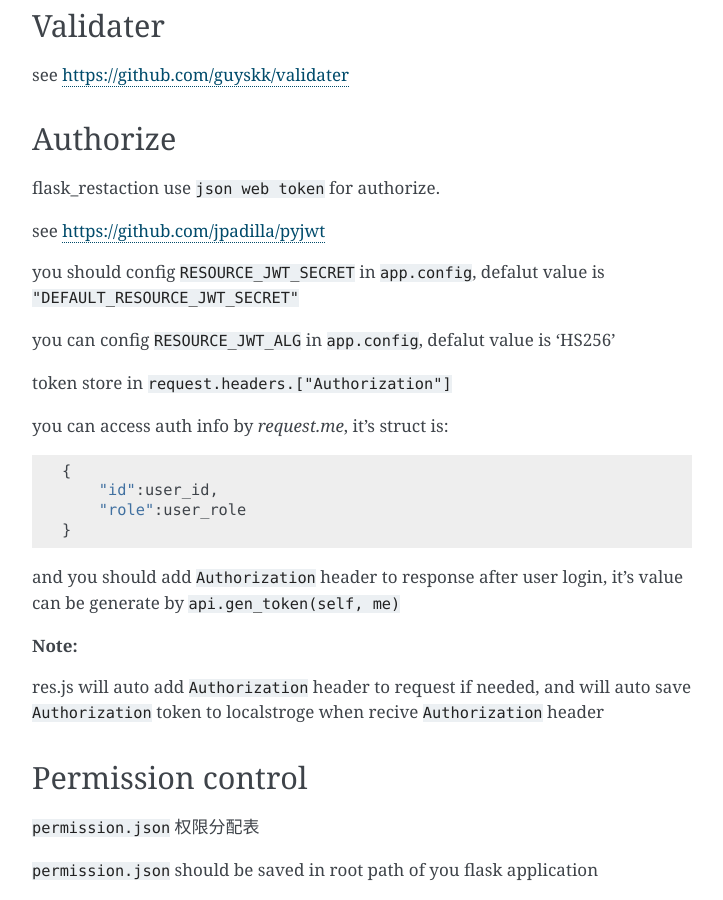
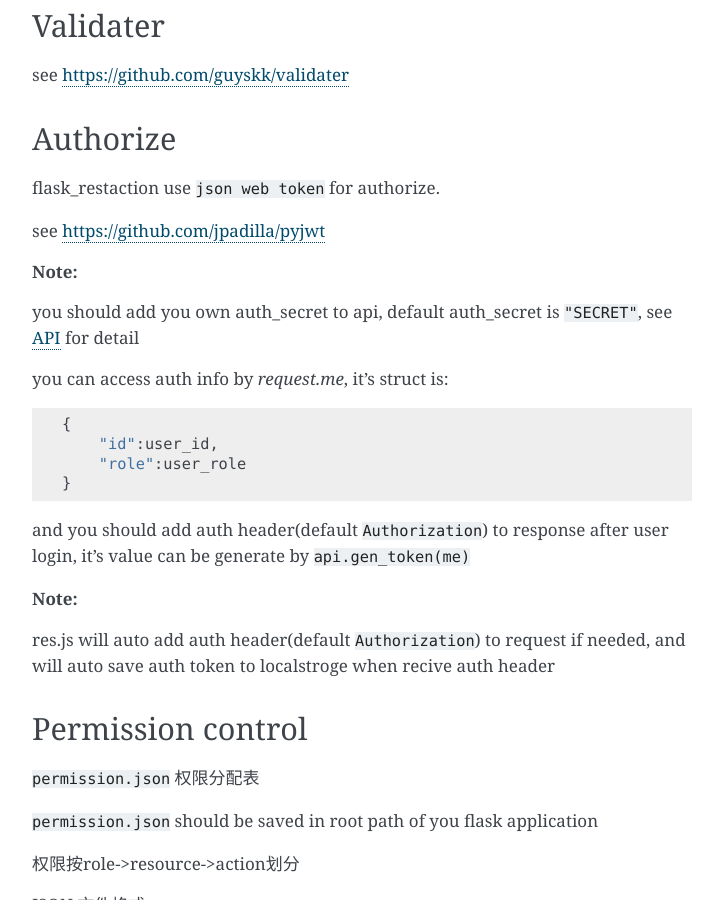
Before and after one commit to guyskk/flask-restaction, a Sphinx documentation site: the page built from docs/source/quickstart.rst, in a window 1280 px wide and 900 px high, scrolled down 2444 px. Shown: the whole window, without its empty margins (388-1111 px from the left). Built offline with Sphinx 7.4.7, drawn with Linux system fonts in a browser that asks for light colours.

Commit message:
update documents

```diff
--- a/docs/source/quickstart.rst
+++ b/docs/source/quickstart.rst
@@ -141,12 +141,10 @@ flask_restaction use ``json web token`` for authorize.
 
 see https://github.com/jpadilla/pyjwt
 
-you should config ``RESOURCE_JWT_SECRET`` in ``app.config``, defalut value is ``"DEFAULT_RESOURCE_JWT_SECRET"``
+**Note:**
 
-you can config ``RESOURCE_JWT_ALG`` in ``app.config``,
-defalut value is 'HS256'
+you should add you own auth_secret to api, default auth_secret is ``"SECRET"``, see :ref:`api` for detail
 
-token store in ``request.headers.["Authorization"]``
 
 you can access auth info by `request.me`, it's struct is:
 
@@ -157,12 +155,12 @@ you can access auth info by `request.me`, it's struct is:
         "role":user_role
     }
 
-and you should add ``Authorization`` header to response after user login,
-it's value can be generate by ``api.gen_token(self, me)``
+and you should add auth header(default ``Authorization``) to response after user login,
+it's value can be generate by ``api.gen_token(me)``
 
 **Note:**
 
-res.js will auto add ``Authorization`` header to request if needed, and will auto save ``Authorization`` token to localstroge when recive ``Authorization`` header
+res.js will auto add auth header(default ``Authorization``) to request if needed, and will auto save auth token to localstroge when recive auth header
 
 
 Permission control
```
